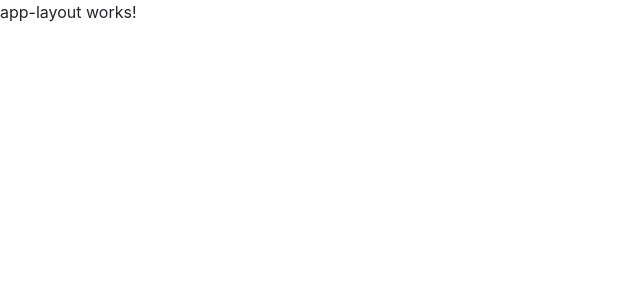
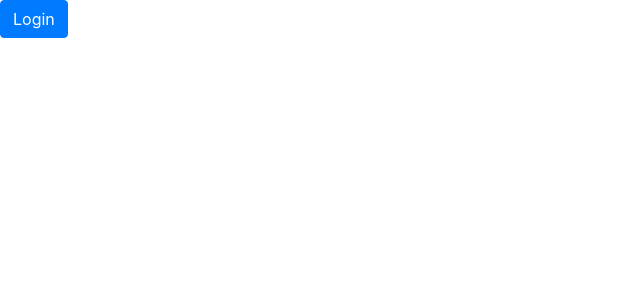
Before and after one commit to satyaroul/BankApp, an Angular app: page / in a window 1280 px wide. Shown: the top 300 px of the page, without its empty margins (0-640 px from the left). Built offline with nearby package versions, Linux system fonts and the light colour scheme.

Commit message:
Service added

```diff
--- a/src/app/components/header/header.component.html
+++ b/src/app/components/header/header.component.html
@@ -24,6 +24,7 @@
           <a class="dropdown-item" href="#">Something else here</a>
         </div>
       </li>
+      <li><button class="btn btn-danger" (click)="Logout()">Log out</button></li>
     </ul>
   </div>
 </nav>
--- a/src/app/components/header/header.component.ts
+++ b/src/app/components/header/header.component.ts
@@ -1,4 +1,5 @@
 import { Component, OnInit } from '@angular/core';
+import { LoginService } from 'src/app/services/login.service';
 
 @Component({
   selector: 'app-header',
@@ -7,9 +8,12 @@ import { Component, OnInit } from '@angular/core';
 })
 export class HeaderComponent implements OnInit {
 
-  constructor() { }
+  constructor(private loginService: LoginService) { }
 
   ngOnInit() {
   }
+  Logout(){
+    this.loginService.isLogged = false;
+  }
 
 }
--- a/src/app/components/login/login.component.html
+++ b/src/app/components/login/login.component.html
@@ -1,3 +1,3 @@
-<p>
-  login works!
-</p>
+<button class="btn btn-primary" (click)="Login()">
+  Login
+</button>
--- a/src/app/components/login/login.component.ts
+++ b/src/app/components/login/login.component.ts
@@ -1,4 +1,5 @@
 import { Component, OnInit } from '@angular/core';
+import { LoginService } from 'src/app/services/login.service';
 
 @Component({
   selector: 'app-login',
@@ -7,9 +8,12 @@ import { Component, OnInit } from '@angular/core';
 })
 export class LoginComponent implements OnInit {
 
-  constructor() { }
+  constructor(private loginSevice : LoginService) { }
 
   ngOnInit() {
   }
+  Login(){
+    this.loginSevice.isLogged = true;
+  }
 
 }
--- a/src/app/layout/app-layout/app-layout.component.html
+++ b/src/app/layout/app-layout/app-layout.component.html
@@ -1,3 +1,2 @@
-<p>
-  app-layout works!
-</p>
+<app-login *ngIf="logged == false"></app-login>
+<app-header *ngIf="logged == true"></app-header>
--- a/src/app/layout/app-layout/app-layout.component.ts
+++ b/src/app/layout/app-layout/app-layout.component.ts
@@ -1,15 +1,20 @@
-import { Component, OnInit } from '@angular/core';
+import { Component, OnInit, DoCheck } from '@angular/core';
+import { LoginService } from 'src/app/services/login.service';
 
 @Component({
   selector: 'app-layout',
   templateUrl: './app-layout.component.html',
   styleUrls: ['./app-layout.component.css']
 })
-export class AppLayoutComponent implements OnInit {
-
-  constructor() { }
-
-  ngOnInit() {
+export class AppLayoutComponent implements DoCheck {
+logged : boolean;
+  constructor(private loginService :LoginService) {
+    this.logged = this.loginService.isLogged;
   }
 
+  ngDoCheck(){
+    this.logged = this.loginService.isLogged;
+  }
+
+
 }
--- /dev/null
+++ b/src/app/services/login.service.ts
@@ -0,0 +1,13 @@
+import { Injectable } from '@angular/core';
+
+@Injectable({
+  providedIn: 'root'
+})
+export class LoginService {
+isLogged = false;
+  constructor() { }
+
+  login(){
+
+  }
+}
```
Also changed, not shown: 1 other file (tests, documents, lock files or other folders).
